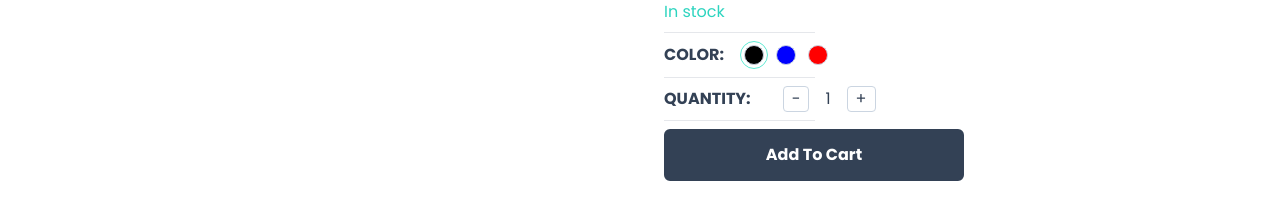
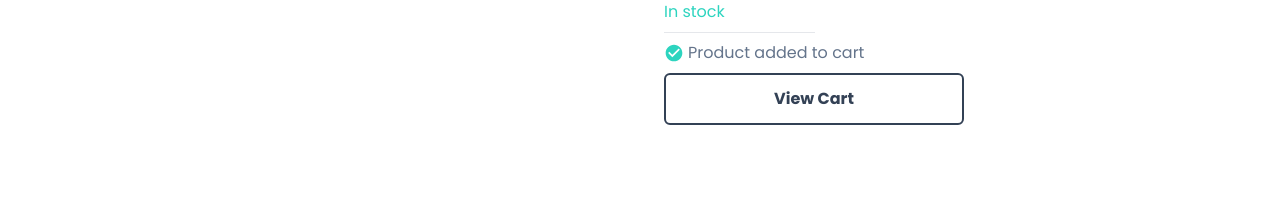
Before and after one commit to gregsypek/e-shop, a Next.js app: page /product/1 in a window 1280 px wide. Both pictures are taken after a click on the button "Add To Cart". Shown: the part 599-800 px from the top of the page. Built offline with nearby package versions, Linux system fonts and the light colour scheme.

Commit message:
use local storage for cart

```diff
--- a/app/components/Button.tsx
+++ b/app/components/Button.tsx
@@ -21,7 +21,11 @@
 	icon: Icon,
 	onClick,
 }) => {
-  return <button disabled={disabled} className={`
+	return (
+    <button
+      onClick={onClick}
+			disabled={disabled}
+			className={`
     disabled:opacity-70
     disabled:cursor-not-allowed
     rounded-md
@@ -33,12 +37,16 @@
     items-center
     justify-center
     gap-2
-    ${outline? "bg-white": "bg-slate-700"}
-    ${outline? "text-slate-700": "text-white"}
-    ${small? "text-sm font-light": "text-md font-semibold"}
+    ${outline ? "bg-white" : "bg-slate-700"}
+    ${outline ? "text-slate-700" : "text-white"}
+    ${small ? "text-sm font-light" : "text-md font-semibold"}
     ${small ? "py-1 px-2 border-[1px]" : "py-3 px-4 border-2"}
-    ${custom ? custom: ""}
-  `}>{Icon && <Icon size={24} />} {label}</button>;
+    ${custom ? custom : ""}
+  `}
+		>
+			{Icon && <Icon size={24} />} {label}
+		</button>
+	);
 };
 
 export default Button;
--- a/app/hooks/useCart.tsx
+++ b/app/hooks/useCart.tsx
@@ -1,32 +1,62 @@
-import { createContext, useContext, useState } from "react";
+import { createContext, useCallback, useContext, useEffect, useState } from "react";
+import { CartProductType } from "../product/[productId]/ProductDetails";
 
 type CartContextType = {
 	cartTotalQty: number;
-}
+	cartProducts: CartProductType[] | null;
+	handleAddProductToCart: (product: CartProductType) => void;
+};
 
-export const CartContext = createContext<CartContextType | null>(null)
+export const CartContext = createContext<CartContextType | null>(null);
 
 interface Props {
 	[propName: string]: any;
 }
 
-export const CartContextProvider = (props:Props) => {
+export const CartContextProvider = (props: Props) => {
+	const [cartTotalQty, setCartTotalQty] = useState(0);
+	const [cartProducts, setCartProducts] = useState<CartProductType[] | null>(
+		null
+  );
 
-const [cartTotalQty, setCartTotalQty] = useState(0)
+  useEffect(() => {
+    const cartItems:any = localStorage.getItem("eShopCartItems");
+    const cProducts: CartProductType[] | null = JSON.parse(cartItems)
+
+    setCartProducts(cProducts)
+
+  },[])
+
+	const handleAddProductToCart = useCallback((product: CartProductType) => {
+		setCartProducts((prev) => {
+			let updatedCart;
+			if (prev) {
+				updatedCart = [...prev, product];
+			} else {
+				updatedCart = [product];
+      }
+
+      localStorage.setItem('eShopCartItems', JSON.stringify(updatedCart))
+
+			return updatedCart;
+		});
+	}, []);
 
 	const value = {
-    cartTotalQty
-  }
+		cartTotalQty,
+		cartProducts,
+		handleAddProductToCart,
+	};
 
-  return <CartContext.Provider value={value} {...props} />
-}
+	return <CartContext.Provider value={value} {...props} />;
+};
 
 export const useCart = () => {
 	const context = useContext(CartContext);
 
 	if (context === null) {
-    throw new Error("useCart must be used within a CartContextProvider")
+		throw new Error("useCart must be used within a CartContextProvider");
 	}
 
-  return context
-}
+	return context;
+};
--- a/app/product/[productId]/ProductDetails.tsx
+++ b/app/product/[productId]/ProductDetails.tsx
@@ -3,12 +3,14 @@
 import ProductImage from "@/app/components/products/ProductImage";
 import SetColor from "@/app/components/products/SetColor";
 import SetQuantity from "@/app/components/products/SetQuantity";
+import { useCart } from "@/app/hooks/useCart";
 // NOTE: use client whenewer you need state
 // NOTE: dynamicznego ładowania komponentów w oparciu o klienta(czyli po stronie przeglądarki).To sprawia, że komponent zostanie pobrany asynchronicznie w trakcie działania aplikacji.
 
 import { Rating } from "@mui/material";
-import { useCallback, useState } from "react";
-
+import { useRouter } from "next/navigation";
+import { useCallback, useEffect, useState } from "react";
+import { MdCheckCircle } from "react-icons/md";
 interface ProductDetailsProps {
 	product: any;
 }
@@ -35,6 +37,10 @@
 };
 
 const ProductDetails: React.FC<ProductDetailsProps> = ({ product }) => {
+	const { handleAddProductToCart, cartProducts } = useCart();
+	const [isProductInCart, setIsProductInCart] = useState(false);
+	console.log("🚀 ~ file: ProductDetails.tsx:40 ~ cartProducts:", cartProducts);
+
 	const { id, name, description, category, brand, images, price } = product;
 
 	const [cartProduct, setCartProduct] = useState<CartProductType>({
@@ -47,7 +53,22 @@
 		quantity: 1,
 		price,
 	});
+
+	const router = useRouter();
 	console.log("🚀 ~ file: ProductDetails.tsx:46 ~ cartProduct:", cartProduct);
+
+	useEffect(() => {
+		setIsProductInCart(false);
+
+		if (cartProducts) {
+			const existingIndex = cartProducts.findIndex(
+				(item) => item.id === product.id
+			);
+			if (existingIndex > -1) {
+				setIsProductInCart(true);
+			}
+		}
+	}, [cartProducts, product.id]);
 
 	const productRating =
 		product.reviews.reduce((acc: number, item: any) => item.rating + acc, 0) /
@@ -78,7 +99,11 @@
 	}, [cartProduct.quantity]);
 	return (
 		<div className="grid grid-cols-1 md:grid-cols-2 gap-12">
-			<ProductImage cartProduct={cartProduct} product={product}  handleColorSelect={handleColorSelect}/>
+			<ProductImage
+				cartProduct={cartProduct}
+				product={product}
+				handleColorSelect={handleColorSelect}
+			/>
 			<div>
 				<h2 className="text-3xl font-medium text-slate-700">{product.name}</h2>
 				<div className="flex items-center gap-2">
@@ -99,6 +124,25 @@
 					{product.inStock ? "In stock" : "Out of stock"}
 				</div>
 				<Horizontal />
+				{isProductInCart ? (
+					<>
+						<p className="mb-2 text-slate-500 flex items-center gap-1">
+							<MdCheckCircle className="text-teal-400" size={20} />
+							<span>Product added to cart</span>
+						</p>
+						<div className="max-w-[300px]">
+							<Button
+								label="View Cart"
+								outline
+								onClick={() => {
+									router.push("/cart");
+								}}
+							/>
+						</div>
+					</>
+				) : (
+					<>
+						{" "}
 						<SetColor
 							cartProduct={cartProduct}
 							images={product.images}
@@ -112,8 +156,15 @@
 						/>
 						<Horizontal />
 						<div className="max-w-[300px]">
-					<Button  label="Add To Cart" onClick={() => {}} />
+							<Button
+								label="Add To Cart"
+								onClick={() => {
+									handleAddProductToCart(cartProduct);
+								}}
+							/>
 						</div>
+					</>
+				)}
 			</div>
 		</div>
 	);
```
Lines whose indentation alone changed are shown as unchanged.
